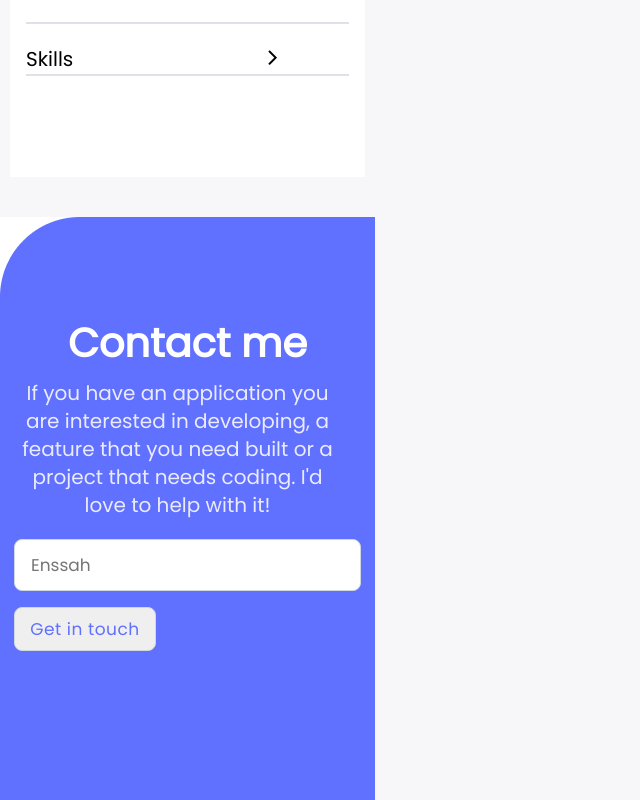
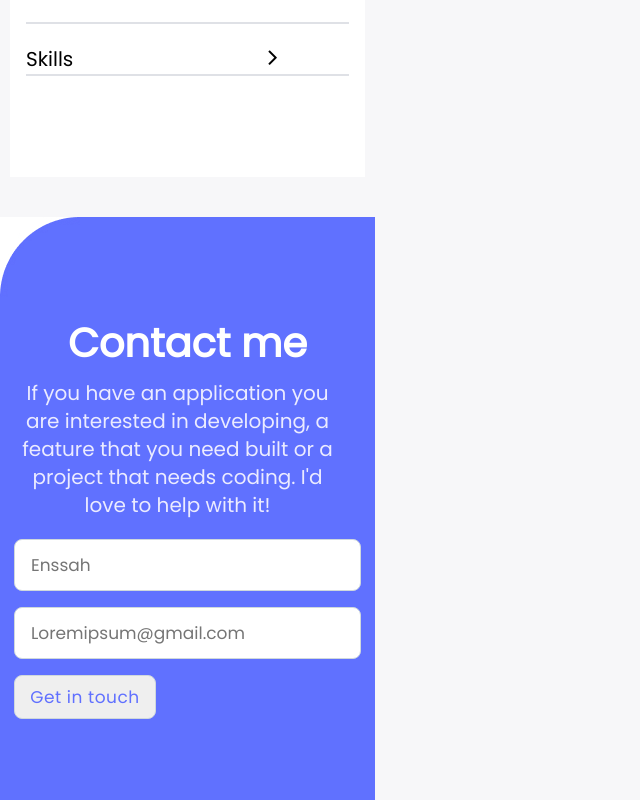
Before and after one commit to efmomoh/Mobile_View-Porforlio, a website: page index.html in a window 1280 px wide. Shown: the part 4610-5410 px from the top of the page, without its empty margins (0-640 px from the left). Drawn offline with Linux system fonts and the light colour scheme.

Commit message:
Add email feature

```diff
--- a/index.html
+++ b/index.html
@@ -196,6 +196,7 @@
       I'd love to help with it!</p>
       <form class="contact-me" action="">
         <input class="input-name" type="text" maxlength="30" placeholder="Enssah" required>
+        <input class="input-email" type="email" placeholder="Loremipsum@gmail.com" required>
         <button class="form-btn" type="submit" >Get in touch</button>
       </form>
   </div>
--- a/style.css
+++ b/style.css
@@ -662,7 +662,7 @@ button:hover,
   flex-direction: column;
 }
 
-.input-name {
+.input-name, .input-email {
   border: 1px solid #cfd8dc;
   height: 48px;
   width: 327px;
```
